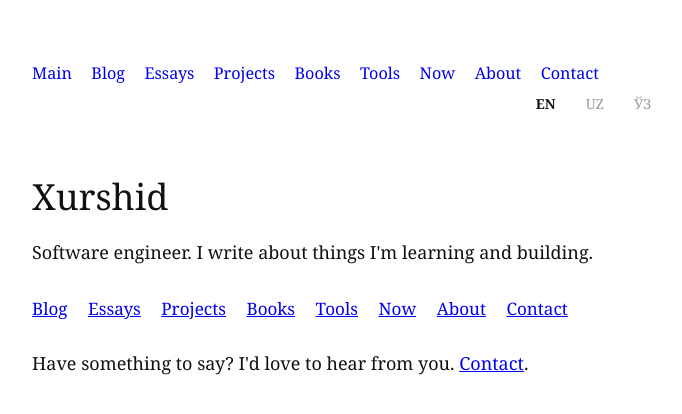
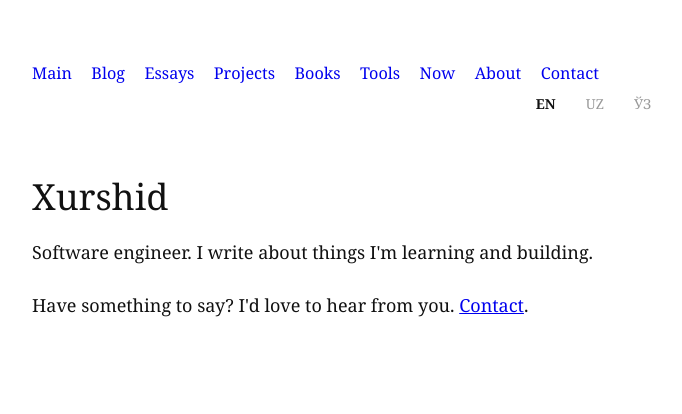
Before and after one commit to Xurshidbek079/blog, a Flask app: page / in a window 1280 px wide. Shown: the top 414 px of the page, without its empty margins (288-970 px from the left). Run offline with Flask 3, Linux system fonts and the light colour scheme.

Commit message:
Remove page-links row from homepage
Co-Authored-By: Claude Sonnet 4.6 <noreply@anthropic.com>

```diff
--- a/templates/home.html
+++ b/templates/home.html
@@ -4,16 +4,5 @@
 <h1>Xurshid</h1>
 <p>{{ t.home_tagline }}</p>
 
-<div class="page-links">
-  <a href="/blog">{{ t.nav_blog }}</a>
-  <a href="/essays">{{ t.nav_essays }}</a>
-  <a href="/projects">{{ t.nav_projects }}</a>
-  <a href="/books">{{ t.nav_books }}</a>
-  <a href="/tools">{{ t.nav_tools }}</a>
-  <a href="/now">{{ t.nav_now }}</a>
-  <a href="/about">{{ t.nav_about }}</a>
-  <a href="/contact">{{ t.nav_contact }}</a>
-</div>
-
 <p>{{ t.home_contact_invite }} <a href="/contact">{{ t.nav_contact }}</a>.</p>
 {% endblock %}
```
